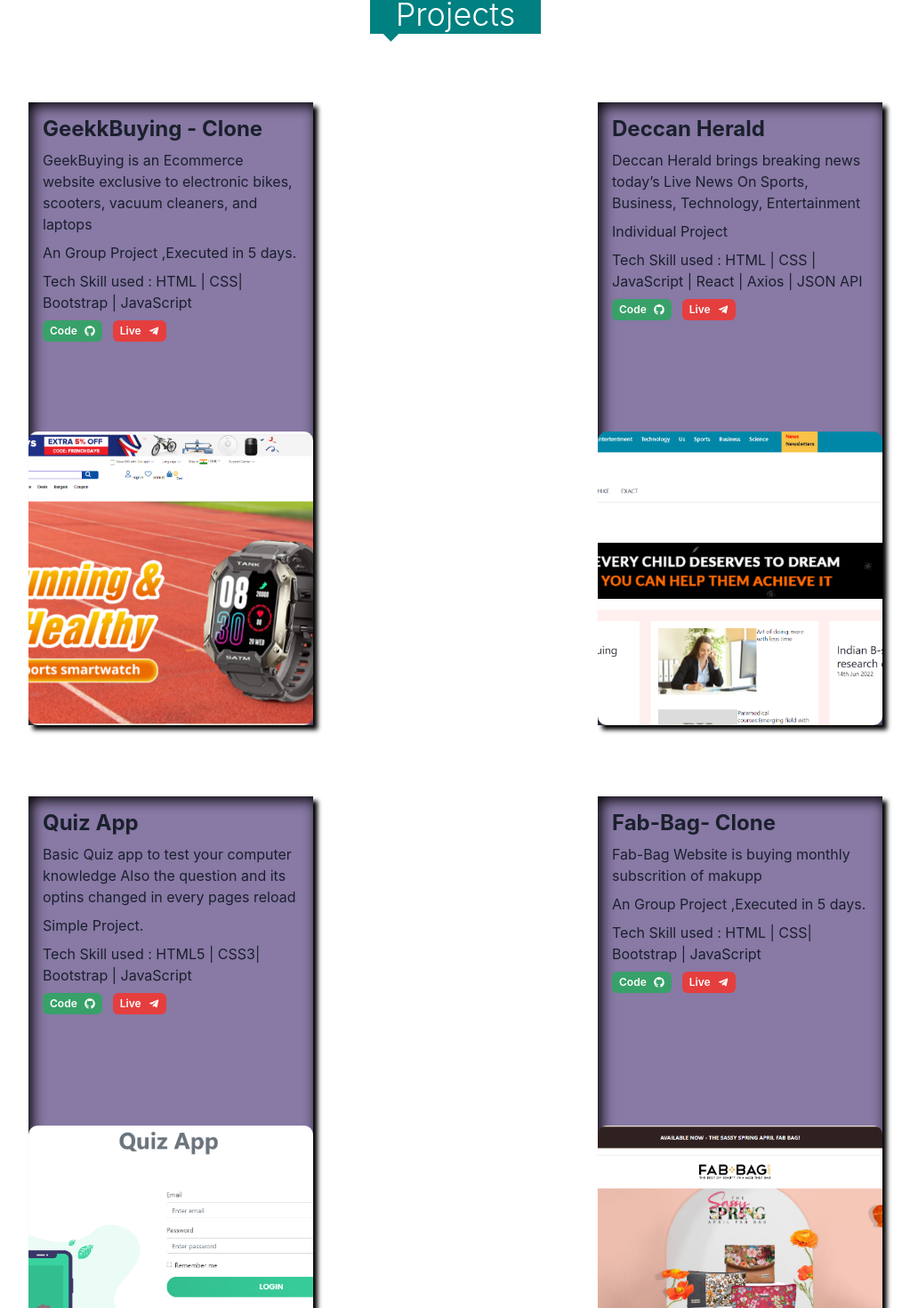
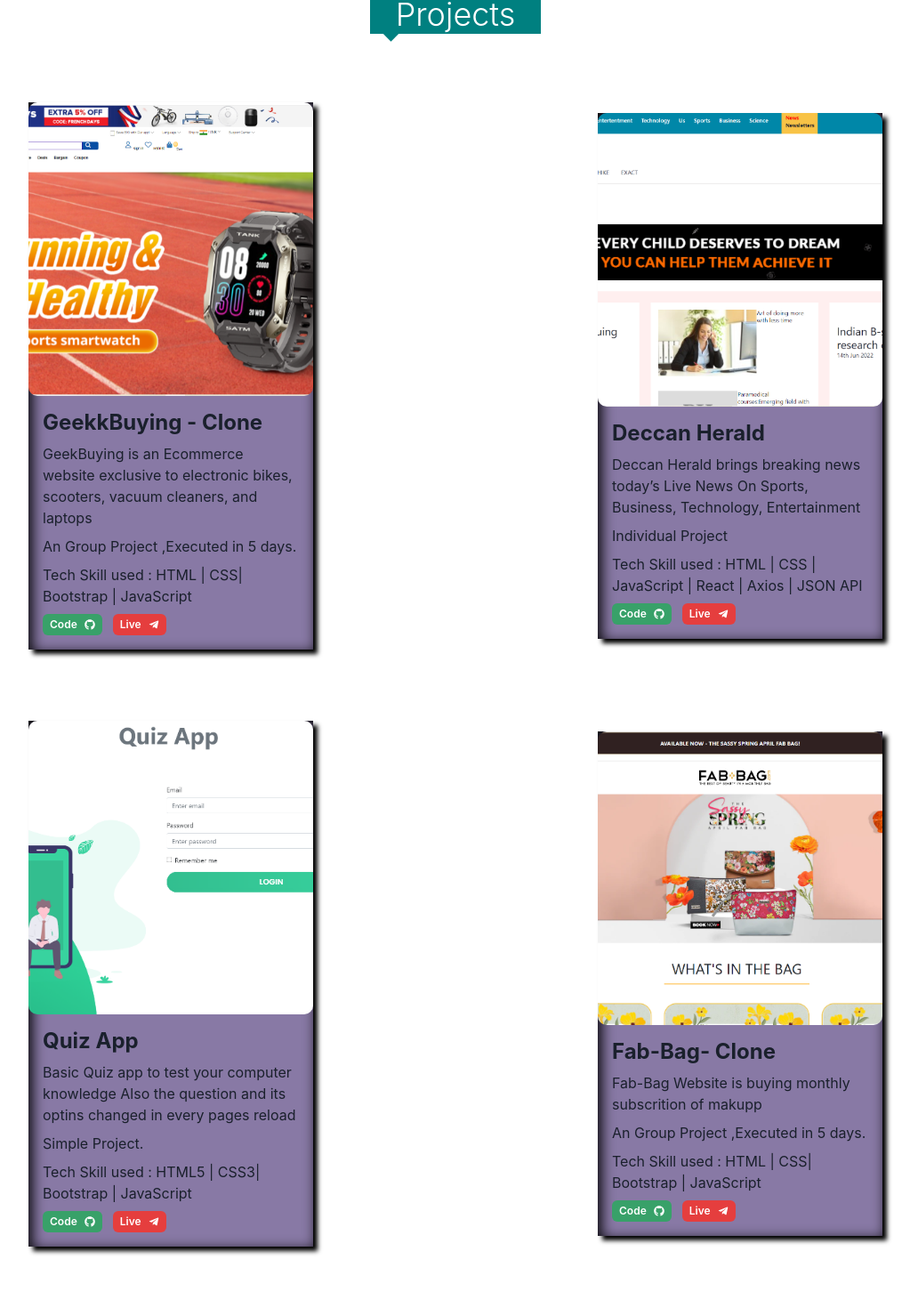
Before and after one commit to RupeshSahu969/RupeshSahu969.github.io, a React (Create React App) app: page / in a window 1280 px wide. Shown: the part 2975-4445 px from the top of the page at 89% size, without its empty margins (128-1160 px from the left). Built offline with nearby package versions, Linux system fonts and the light colour scheme.

Commit message:
projectchng

```diff
--- a/src/componants/Project.jsx
+++ b/src/componants/Project.jsx
@@ -49,7 +49,16 @@
         pb={"5%"}
       >
         <Box w="50%" m="auto" className="card">
-          <Stack w="100%" h={"370px"} style={cardStyle}>
+        <Box w="100%" h="330px" className="imageBox">
+            <Image
+              src={nord}
+              w="100%"
+              h="100%"
+              objectFit="cover"
+              borderRadius="10px"
+            />
+          </Box>
+          <Stack w="100%"  style={cardStyle}>
             <Heading fontSize="150%">GeekkBuying - Clone</Heading>
             <Text>
 
@@ -80,18 +89,20 @@
               </Button>
             </Flex>
           </Stack>
-          <Box w="100%" h="330px" className="imageBox">
+
+        </Box>
+        <Box w="50%" m="auto" className="card">
+        <Box w="100%" h="330px" className="imageBox">
             <Image
-              src={nord}
+              src={bestbuy}
               w="100%"
               h="100%"
+              pb="0"
               objectFit="cover"
               borderRadius="10px"
             />
           </Box>
-        </Box>
-        <Box w="50%" m="auto" className="card">
-          <Stack w="100%" h={"370px"} style={cardStyle}>
+          <Stack w="100%"  style={cardStyle}>
             <Heading fontSize="150%">Deccan Herald</Heading>
             <Text>
             Deccan Herald brings breaking news today’s Live News
@@ -126,20 +137,20 @@
               </Button>
             </Flex>
           </Stack>
-          <Box w="100%" h="330px" className="imageBox">
+
+        </Box>
+
+        <Box w="50%" m="auto" className="card">
+        <Box w="100%" h="330px" className="imageBox">
             <Image
-              src={bestbuy}
+              src={quiz}
               w="100%"
               h="100%"
-              pb="0"
               objectFit="cover"
               borderRadius="10px"
             />
           </Box>
-        </Box>
-
-        <Box w="50%" m="auto" className="card">
-          <Stack w="100%" h={"370px"} style={cardStyle}>
+          <Stack w="100%"  style={cardStyle}>
             <Heading fontSize="150%">Quiz App</Heading>
             <Text>
 
@@ -171,19 +182,20 @@
               </Button>
             </Flex>
           </Stack>
-          <Box w="100%" h="330px" className="imageBox">
+
+        </Box>
+
+        <Box w="50%" m="auto" className="card">
+        <Box w="100%" h="330px" className="imageBox">
             <Image
-              src={quiz}
+              src={fabbag}
               w="100%"
               h="100%"
               objectFit="cover"
               borderRadius="10px"
             />
           </Box>
-        </Box>
-
-        <Box w="50%" m="auto" className="card">
-          <Stack w="100%" h={"370px"} style={cardStyle}>
+          <Stack w="100%"  style={cardStyle}>
             <Heading fontSize="150%">Fab-Bag- Clone</Heading>
             <Text>
             Fab-Bag Website  is buying monthly subscrition of makupp
@@ -212,15 +224,7 @@
               </Button>
             </Flex>
           </Stack>
-          <Box w="100%" h="330px" className="imageBox">
-            <Image
-              src={fabbag}
-              w="100%"
-              h="100%"
-              objectFit="cover"
-              borderRadius="10px"
-            />
-          </Box>
+
         </Box>
 
       </SimpleGrid>
```
